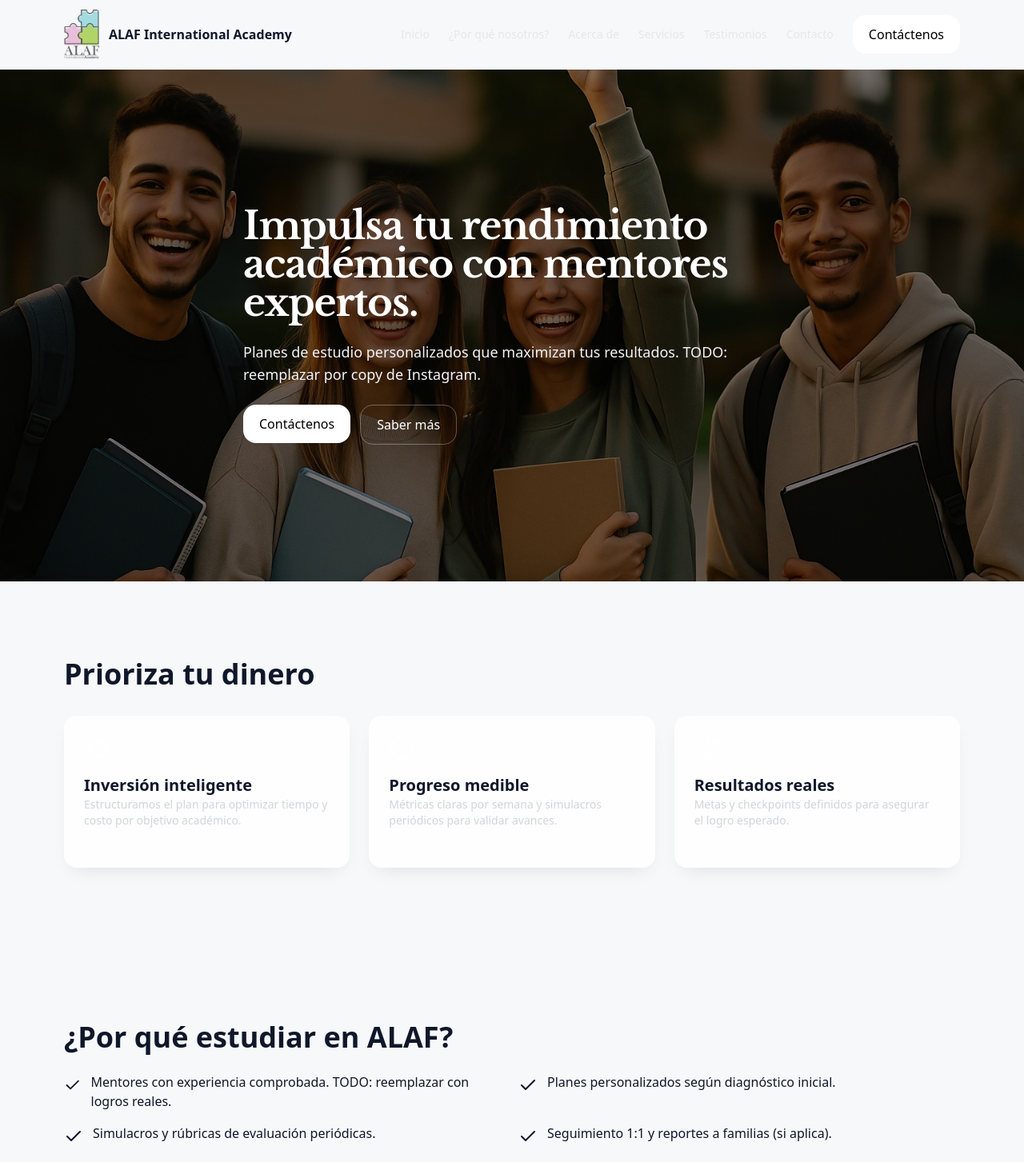
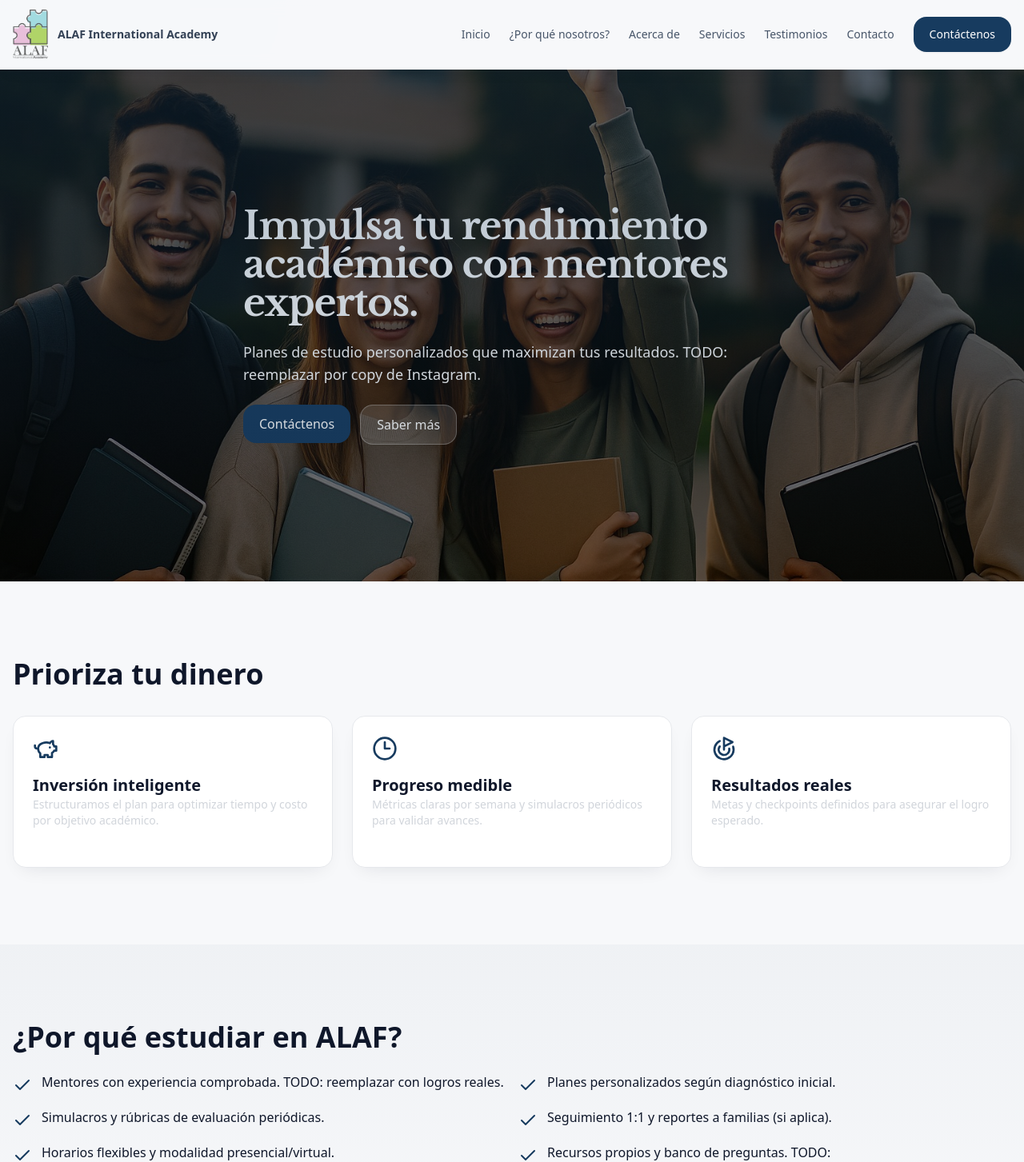
Before and after one commit to lulabtechnology/Alaf, a Next.js app: page / in a window 1280 px wide. Shown: the top 1453 px of the page at 80% size. Built offline with nearby package versions, Linux system fonts and the light colour scheme.

Commit message:
Update globals.css

```diff
--- a/app/globals.css
+++ b/app/globals.css
@@ -2,28 +2,153 @@
 @tailwind components;
 @tailwind utilities;
 
+/* ======================
+   Design Tokens (Light)
+   ====================== */
+:root{
+  --bg:            theme(colors.neutralx.bg);
+  --surface:       theme(colors.neutralx.surface);
+  --border:        theme(colors.neutralx.border);
+  --text:          theme(colors.neutralx.text);
+  --muted:         theme(colors.neutralx.muted);
 
-:root {
---radius: 1rem;
+  --brand:         theme(colors.brand.primary);
+  --brand-100:     theme(colors.brand.primaryLight);
+  --brand-sky:     theme(colors.brand.sky);
+  --brand-lime:    theme(colors.brand.lime);
+  --brand-pink:    theme(colors.brand.pink);
+
+  --radius: 1rem;
 }
 
+html, body { scroll-behavior: smooth; }
 
-html, body {
-scroll-behavior: smooth;
+body{
+  background: radial-gradient(1200px 600px at 80% -10%, var(--brand-100) 0%, transparent 55%),
+              radial-gradient(900px 500px at -10% 0%, #F2F7FB 0%, transparent 60%),
+              var(--bg);
+  color: var(--text);
+  font-feature-settings: "ss01" on, "ss02" on;
 }
 
+/* ======================
+   Helpers heredados
+   ====================== */
+.container-max { @apply max-w-7xl mx-auto px-4; }
+.section      { @apply py-16 md:py-24; }
 
-body {
-@apply bg-base-bg text-base-text;
+/* Encabezados */
+.h1 { @apply text-4xl md:text-5xl font-semibold tracking-tight text-slate-900; }
+.h2 { @apply text-3xl md:text-4xl font-semibold text-slate-900; }
+.muted { color: var(--muted); }
+
+/* Tarjetas y elementos */
+.card{
+  background: var(--surface);
+  border: 1px solid var(--border);
+  border-radius: var(--radius);
+  box-shadow: var(--shadow, 0 10px 25px -12px rgba(16,24,40,.12));
+  backdrop-filter: saturate(1.1);
 }
 
+/* Botones */
+.btn{
+  @apply inline-flex items-center justify-center px-5 py-3 font-medium rounded-2xl transition focus:outline-none;
+  box-shadow: 0 2px 0 rgba(0,0,0,0.02);
+}
+.btn-primary{
+  background: var(--brand);
+  color: white;
+}
+.btn-primary:hover{ filter: brightness(1.05); transform: translateY(-1px); }
+.btn-primary:focus{ box-shadow: 0 0 0 4px color-mix(in srgb, var(--brand) 25%, #ffffff 75%); }
 
-.container-max { @apply max-w-6xl mx-auto px-4; }
-.section { @apply py-16 md:py-24; }
-.card { @apply bg-base-card/80 backdrop-blur rounded-2xl shadow-soft border border-white/5; }
-.h1 { @apply text-3xl md:text-5xl font-semibold tracking-tight; }
-.h2 { @apply text-2xl md:text-4xl font-semibold; }
-.muted { @apply text-sm text-gray-300; }
-.btn { @apply inline-flex items-center justify-center rounded-2xl px-5 py-3 font-medium transition; }
-.btn-primary { @apply bg-white text-black hover:opacity-90; }
-.btn-secondary { @apply bg-transparent border border-white/30 text-white hover:bg-white/10; }
+.btn-secondary{
+  background: var(--brand-100);
+  color: var(--brand);
+  border: 1px solid color-mix(in srgb, var(--brand) 12%, #ffffff 88%);
+}
+.btn-secondary:hover{ filter: brightness(0.98); }
+
+/* Inputs */
+input, textarea{
+  @apply rounded-xl w-full px-4 py-3 outline-none transition;
+  background: #FAFBFC;
+  border: 1px solid var(--border);
+  color: var(--text);
+}
+input:focus, textarea:focus{
+  border-color: color-mix(in srgb, var(--brand) 45%, #ffffff 55%);
+  box-shadow: 0 0 0 3px color-mix(in srgb, var(--brand) 20%, #ffffff 80%);
+}
+
+/* Navbar (sticky) */
+header{
+  background: rgba(255,255,255,0.8);
+  backdrop-filter: blur(10px);
+  border-bottom: 1px solid var(--border);
+  box-shadow: var(--shadow-nav, 0 6px 20px -10px rgba(16,24,40,.18));
+}
+header a{ @apply text-sm text-slate-700; }
+header a:hover{ color: var(--brand); }
+
+/* Hero */
+#inicio{
+  position: relative;
+}
+#inicio::after{
+  /* overlay más fino y profesional */
+  content: "";
+  position: absolute; inset: 0;
+  background: linear-gradient(180deg, rgba(23,59,95,.35) 0%, rgba(23,59,95,.25) 35%, rgba(0,0,0,.10) 100%);
+  pointer-events: none;
+}
+/* Texto del hero en blanco para asegurar contraste sobre la imagen */
+#inicio .h1, #inicio p, #inicio .btn{ color: #fff; }
+#inicio .btn-secondary{
+  background: rgba(255,255,255,.14);
+  border-color: rgba(255,255,255,.28);
+  color: #fff;
+}
+#inicio .btn-secondary:hover{ background: rgba(255,255,255,.22); }
+
+/* Divisores suaves entre secciones */
+.section + .section{
+  background:
+    linear-gradient(180deg, rgba(23,59,95,0.035), rgba(23,59,95,0.00));
+}
+
+/* Listas con checks */
+ul li svg{ color: var(--brand); }
+
+/* Galería de éxitos */
+figure.card{ overflow: hidden; }
+figure.card img{ transition: transform .5s ease; }
+figure.card:hover img{ transform: scale(1.03); }
+
+/* Footer */
+footer{
+  background: #0F172A;
+  color: #E5E7EB;
+}
+footer a:hover{ color: #fff; text-decoration: underline; }
+
+/* ======================
+   Overrides seguros
+   (para no tocar estructura)
+   ====================== */
+
+/* Muchos componentes usaban text-gray-200. En tema claro sería muy pálido.
+   Lo reasignamos a un gris legible. */
+.text-gray-200{ color: #475569 !important; }
+/* Y algunos iconos usaban text-white: no tocar (beneficia el Hero). */
+
+/* Iconos de Lucide en tarjetas: coherentes con el primario */
+.card svg{ color: var(--brand); }
+
+/* Badges */
+.badge, .Badge{
+  @apply inline-flex items-center rounded-full px-3 py-1 text-xs;
+  background: color-mix(in srgb, var(--brand) 10%, #ffffff 90%);
+  color: var(--brand);
+}
```
